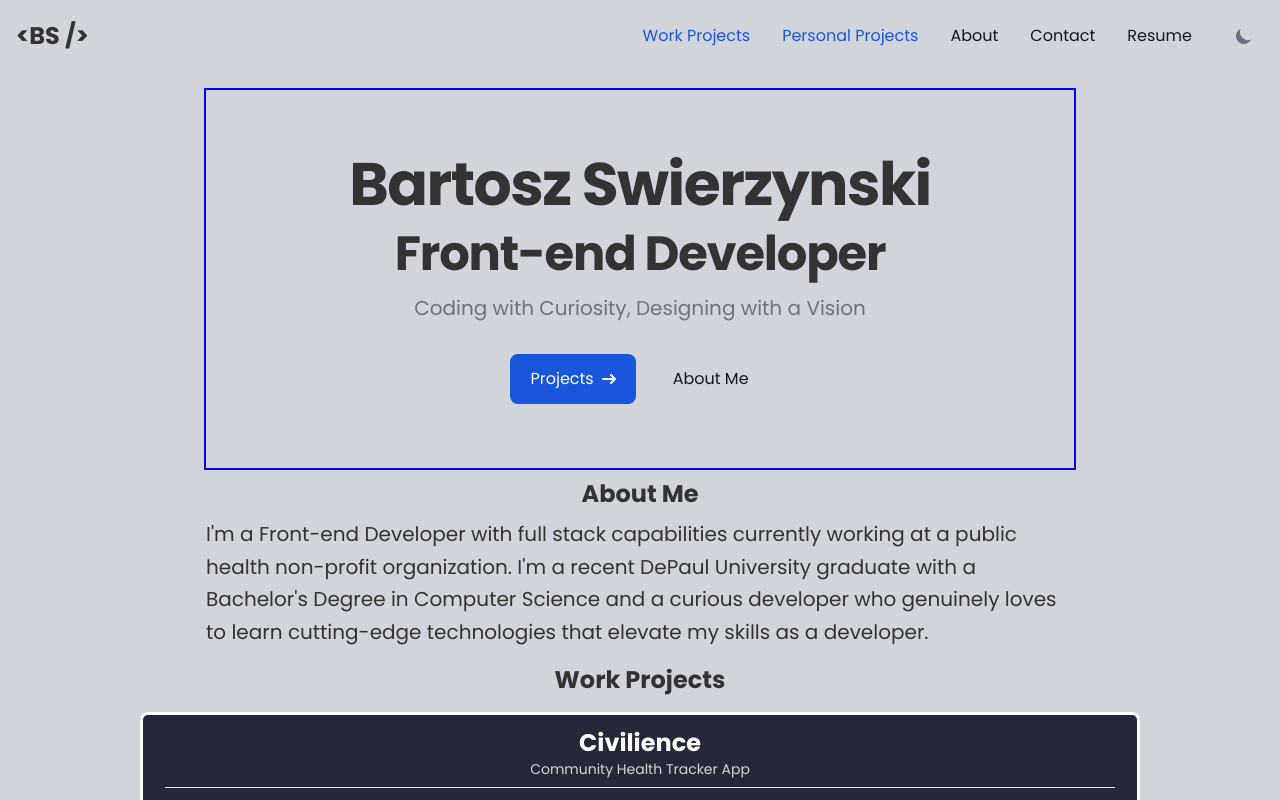
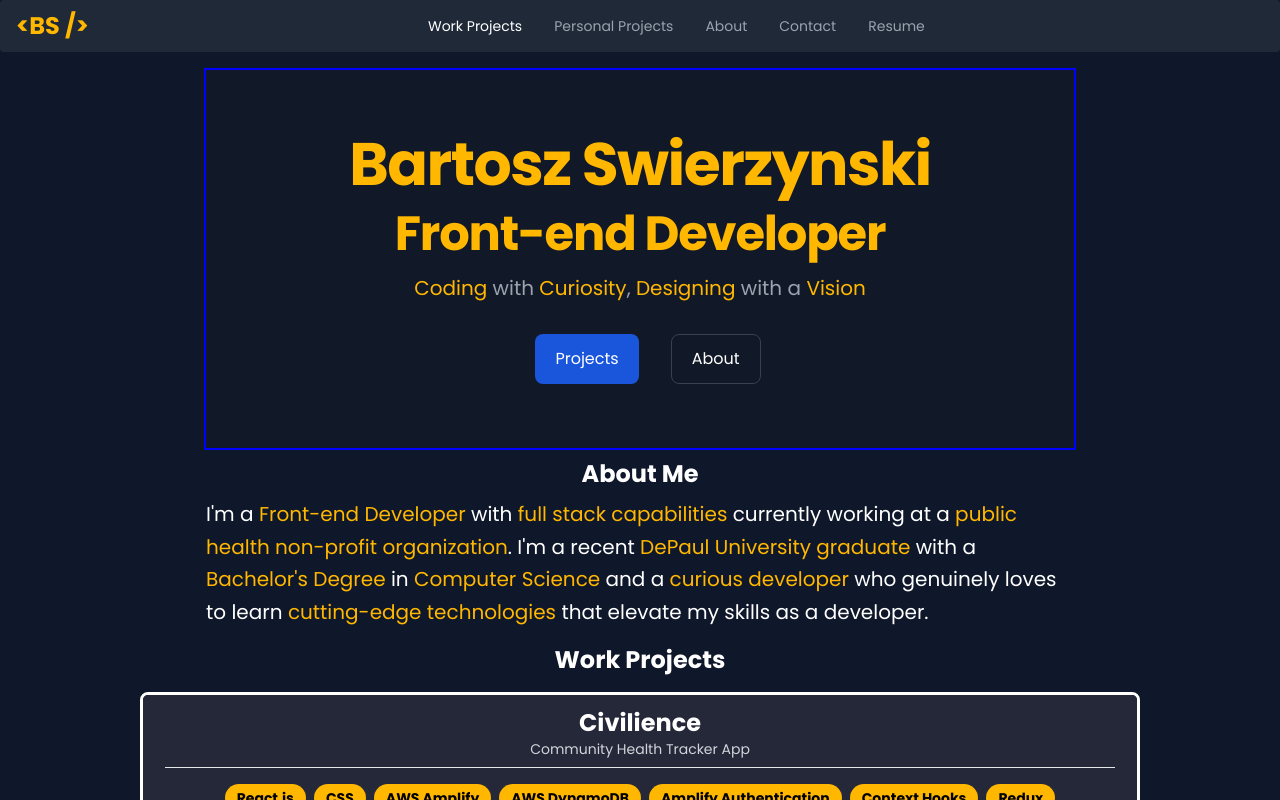
Before and after one commit to bartswierz/portfolio-website-updated, a Next.js app: page / in a window 1280 px wide. Shown: the top 800 px of the page. Built offline with nearby package versions, Linux system fonts and the light colour scheme.

Commit message:
replaced old navbar with react version from flowbite

```diff
--- a/src/app/components/Button.tsx
+++ b/src/app/components/Button.tsx
@@ -12,9 +12,11 @@
   const buttonStyle = (buttonType: string) => {
     switch (buttonType) {
       case "primary":
-        return "bg-blue-500 hover:bg-blue-700 font-bold py-2 px-4 rounded text-black dark:text-white";
+        return "inline-flex justify-center items-center py-3 px-5 text-base font-medium text-center text-white rounded-lg bg-blue-700 hover:bg-blue-800 focus:ring-4 focus:ring-blue-300 dark:focus:ring-blue-900";
+      // return "bg-blue-500 hover:bg-blue-700 font-bold py-2 px-4 rounded text-black dark:text-white";
       case "secondary":
-        return "bg-green-500 hover:bg-blue-700 font-bold py-2 px-4 rounded text-black dark:text-white";
+        return "inline-flex justify-center items-center py-3 px-5 text-base font-medium text-center text-gray-900 rounded-lg border border-gray-300 hover:bg-gray-100 focus:ring-4 focus:ring-gray-100 dark:text-white dark:border-gray-700 dark:hover:bg-gray-700 dark:focus:ring-gray-800";
+      // return "bg-green-500 hover:bg-blue-700 font-bold py-2 px-4 rounded text-black dark:text-white";
       case "link":
         return "bg-transparent border-2 border-white hover:bg-blue-700 font-bold py-2 px-4 rounded text-white";
       default:
--- a/src/app/components/Hero.tsx
+++ b/src/app/components/Hero.tsx
@@ -1,3 +1,5 @@
+import Button from "./Button";
+
 // Reference: https://flowbite.com/docs/components/jumbotron/
 const Hero = () => {
   return (
@@ -15,21 +17,11 @@
           <span className="dark:text-dark">Designing</span> with a <span className="dark:text-dark">Vision</span>
         </p>
         <div className="flex flex-col space-y-4 sm:flex-row sm:justify-center sm:space-y-0 sm:space-x-4">
-          <a
-            href="#"
-            className="inline-flex justify-center items-center py-3 px-5 text-base font-medium text-center text-white rounded-lg bg-blue-700 hover:bg-blue-800 focus:ring-4 focus:ring-blue-300 dark:focus:ring-blue-900"
-          >
-            Projects
-            <svg className="w-3.5 h-3.5 ml-2" aria-hidden="true" xmlns="http://www.w3.org/2000/svg" fill="none" viewBox="0 0 14 10">
-              <path stroke="currentColor" strokeLinecap="round" strokeLinejoin="round" strokeWidth="2" d="M1 5h12m0 0L9 1m4 4L9 9" />
-            </svg>
-          </a>
-          <a
-            href="#"
-            className="inline-flex justify-center items-center py-3 px-5 text-base font-medium text-center text-gray-900 rounded-lg border border-gray-300 hover:bg-gray-100 focus:ring-4 focus:ring-gray-100 dark:text-white dark:border-gray-700 dark:hover:bg-gray-700 dark:focus:ring-gray-800"
-          >
-            About Me
-          </a>
+          <div id="work"></div>
+          <Button text="Projects" buttonType="primary" link="#" />
+
+          <div id="about"></div>
+          <Button text="About" buttonType="secondary" link="#" />
         </div>
       </div>
     </section>
--- a/src/app/components/Navbar.tsx
+++ b/src/app/components/Navbar.tsx
@@ -1,84 +1,29 @@
 "use client";
 import Link from "next/link";
-import { DarkThemeToggle, Flowbite } from "flowbite-react";
+import { DarkThemeToggle, Flowbite, Navbar } from "flowbite-react";
 
 const Navbar_ = () => {
   return (
-    <nav className="dark:bg-gray-900">
-      <div className="max-w-screen-xl flex flex-wrap items-center justify-between mx-auto p-4">
-        <Link href="#" className="flex items-center">
-          {/* <Image src="https://flowbite.com/docs/images/logo.svg" className="h-8 mr-3" alt="Flowbite Logo" /> */}
-          <span className="self-center text-2xl font-semibold whitespace-nowrap text-primary hover:text-primary/80 dark:text-dark dark:hover:text-dark/70">
-            &lt;BS /&gt;
-          </span>
-        </Link>
-        <button
-          data-collapse-toggle="navbar-default"
-          type="button"
-          className="inline-flex items-center p-2 w-10 h-10 justify-center text-sm rounded-lg md:hidden hover:bg-gray-100 focus:outline-none focus:ring-2 focus:ring-gray-200 dark:text-gray-400 dark:hover:bg-gray-700 dark:focus:ring-gray-600"
-          aria-controls="navbar-default"
-          aria-expanded="false"
-        >
-          <span className="sr-only">Open main menu</span>
-          <svg className="w-5 h-5" aria-hidden="true" xmlns="http://www.w3.org/2000/svg" fill="none" viewBox="0 0 17 14">
-            <path stroke="currentColor" strokeLinecap="round" strokeLinejoin="round" strokeWidth="2" d="M1 1h15M1 7h15M1 13h15" />
-          </svg>
-        </button>
-        <div className="hidden w-full md:block md:w-auto" id="navbar-default">
-          <ul className="font-medium flex flex-col justify-center items-center p-4 md:p-0 mt-4 border border-gray-100 rounded-lg md:flex-row md:space-x-8 md:mt-0 md:border-0 dark:bg-gray-800 md:dark:bg-gray-900 dark:border-gray-700">
-            <li>
-              <Link
-                href="#"
-                className="block py-2 pl-3 pr-4 text-white bg-blue-700 rounded md:bg-transparent md:text-blue-700 md:p-0 dark:text-white md:dark:text-blue-500"
-                aria-current="page"
-              >
-                Work Projects
-              </Link>
-            </li>
-            <li>
-              <Link
-                href="#"
-                className="block py-2 pl-3 pr-4 text-white bg-blue-700 rounded md:bg-transparent md:text-blue-700 md:p-0 dark:text-white md:dark:text-blue-500"
-                aria-current="page"
-              >
-                Personal Projects
-              </Link>
-            </li>
-            <li>
-              <Link
-                href="#"
-                className="block py-2 pl-3 pr-4 text-gray-900 rounded hover:bg-gray-100 md:hover:bg-transparent md:border-0 md:hover:text-blue-700 md:p-0 dark:text-white md:dark:hover:text-blue-500 dark:hover:bg-gray-700 dark:hover:text-white md:dark:hover:bg-transparent"
-              >
-                About
-              </Link>
-            </li>
-
-            <li>
-              <Link
-                href="#"
-                className="block py-2 pl-3 pr-4 text-gray-900 rounded hover:bg-gray-100 md:hover:bg-transparent md:border-0 md:hover:text-blue-700 md:p-0 dark:text-white md:dark:hover:text-blue-500 dark:hover:bg-gray-700 dark:hover:text-white md:dark:hover:bg-transparent"
-              >
-                Contact
-              </Link>
-            </li>
-            <li>
-              <Link
-                href="#"
-                className="block py-2 pl-3 pr-4 text-gray-900 rounded hover:bg-gray-100 md:hover:bg-transparent md:border-0 md:hover:text-blue-700 md:p-0 dark:text-white md:dark:hover:text-blue-500 dark:hover:bg-gray-700 dark:hover:text-white md:dark:hover:bg-transparent"
-              >
-                Resume
-              </Link>
-            </li>
-            <li>
-              {/* DARK THEME TOGGLE */}
-              <Flowbite>
-                <DarkThemeToggle />
-              </Flowbite>
-            </li>
-          </ul>
-        </div>
+    <Navbar fluid rounded>
+      <Navbar.Brand href="https://flowbite-react.com">
+        <span className="self-center text-2xl font-semibold whitespace-nowrap text-primary hover:text-primary/80 dark:text-dark dark:hover:text-dark/70">
+          &lt;BS /&gt;
+        </span>
+      </Navbar.Brand>
+      <div className="flex md:order-2">
+        {/* <button>Get started</button> */}
+        <Navbar.Toggle />
       </div>
-    </nav>
+      <Navbar.Collapse>
+        <Navbar.Link active href="#work">
+          <p>Work Projects</p>
+        </Navbar.Link>
+        <Navbar.Link href="#personal">Personal Projects</Navbar.Link>
+        <Navbar.Link href="#about">About</Navbar.Link>
+        <Navbar.Link href="#contact">Contact</Navbar.Link>
+        <Navbar.Link href="#">Resume</Navbar.Link>
+      </Navbar.Collapse>
+    </Navbar>
   );
 };
 
--- a/src/app/globals.css
+++ b/src/app/globals.css
@@ -5,6 +5,11 @@
 :root {
   --background-color: #3123dd;
   --color: #3123dd;
+}
+
+/* SMOOTH SCROLLING */
+html {
+  scroll-behavior: smooth;
 }
 
 [data-theme="dark"],
--- a/src/app/page.tsx
+++ b/src/app/page.tsx
@@ -12,13 +12,20 @@
   return (
     <main className="flex min-h-screen flex-col items-center p-4">
       <Hero />
+
+      <div id="about"></div>
       <About />
 
+      <div id="work"></div>
       <ProjectHeading text="Work Projects" />
       <ProjectList list={WorkProjectList} />
 
+      <div id="personal"></div>
       <ProjectHeading text="Personal Projects" />
       <ProjectList list={PersonalProjectList} />
+
+      {/* CONTACT */}
+      <div id="contact">Contact</div>
     </main>
   );
 }
```
Also changed, not shown: 1 other file (tests, documents, lock files or other folders).
